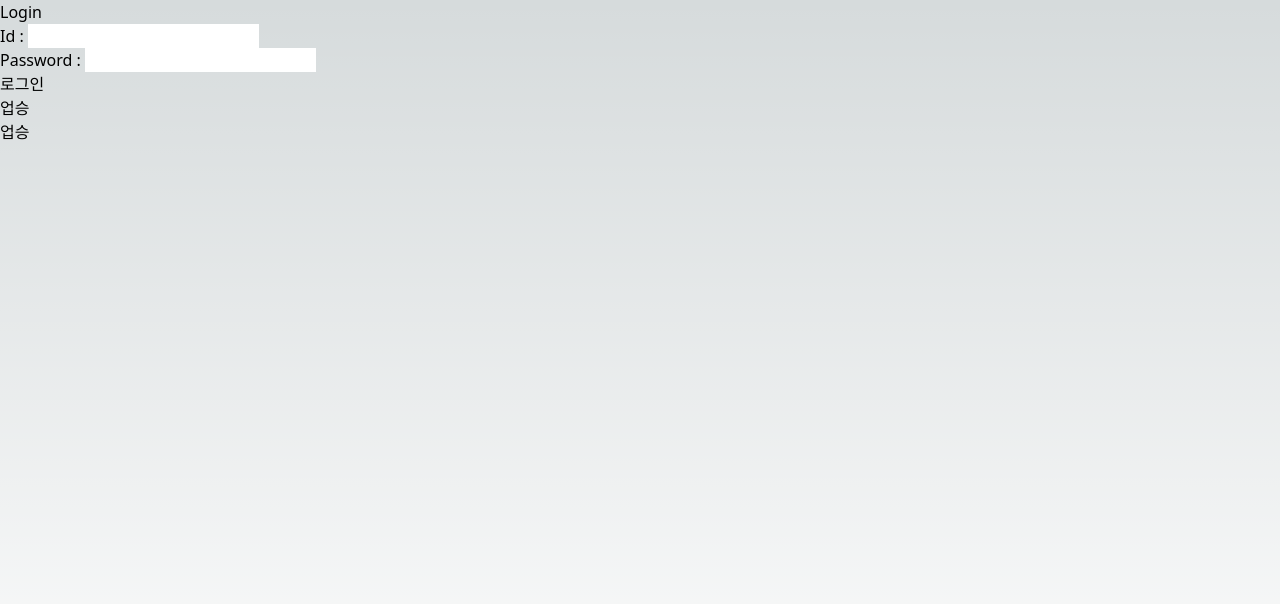
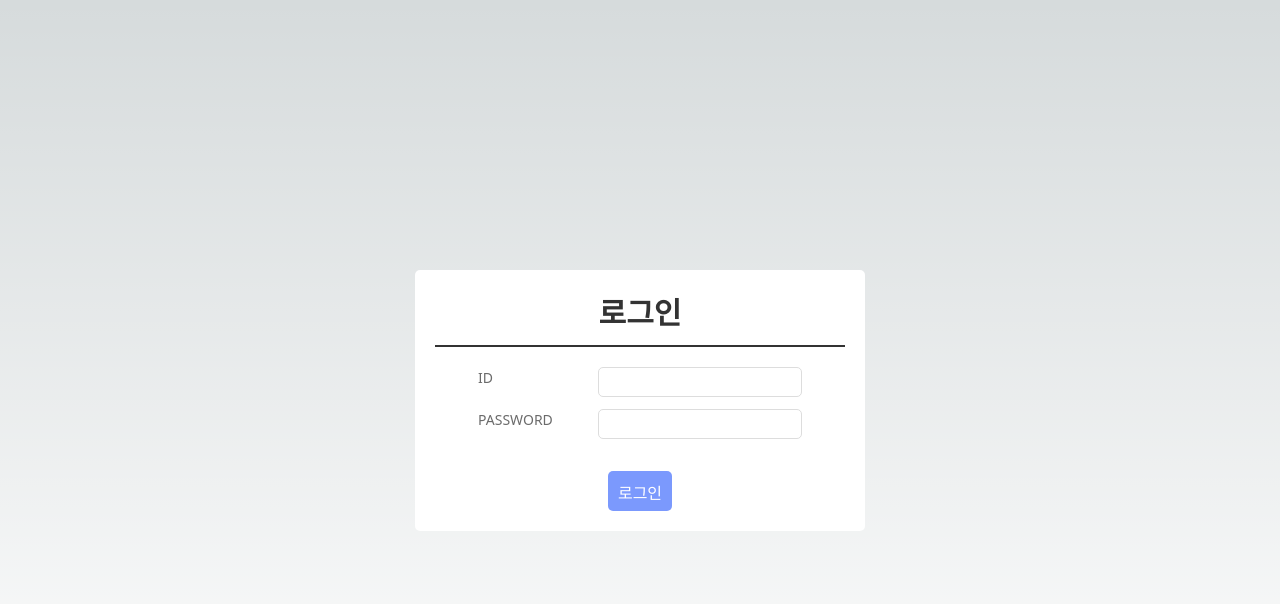
Before and after one commit to PangyoGo/pangyogo-client, a Next.js app: page /login in a window 1280 px wide. Shown: the top 604 px of the page. Built offline with nearby package versions, Linux system fonts and the light colour scheme.

Commit message:
login UI 구현

```diff
--- /dev/null
+++ b/src/components/login/LoginForm/LoginForm.tsx
@@ -0,0 +1,69 @@
+import { useAuth } from "@/hooks/useAuth";
+import { useState } from "react";
+import styled from './login-form.module.css';
+
+export interface LoginInfo{
+  id: string;
+  password: string;
+}
+
+export interface User {
+  id: string;
+  nickname: string;
+  accessToken: string;
+  refeshToekn: string;
+}
+
+export type UserInfo = Pick<LoginInfo, 'id'> &{
+  nickname: string;
+}
+
+export default function Login() {
+  const auth = useAuth();
+  const [loginInfo, SetLoginInfo] = useState({
+    id: "",
+    password: "",
+  });
+
+  const handleInputValue = (key: string) => (e: any) => {
+    SetLoginInfo({ ...loginInfo, [key]: e.target.value });
+  };
+
+  const loginRequestHandler = (e:any) => {
+    e.preventDefault();
+    //const {id, password} = loginInfo;
+    //console.log(id, password)
+    auth.login(loginInfo)
+  }
+
+    return (
+    <>
+    <div className={`flex flex-col ${styled.form}`}>
+        <h2 className="text-center font-bold">로그인</h2>
+        <form className={`inline-flex flex-col gap-3`} onSubmit={(e) => e.preventDefault()}>
+          <div className={styled.input_box}>
+            <label htmlFor="for">ID</label>
+            <input className={styled.input} type="id" onChange={handleInputValue("id")} />
+          </div>
+          <div className={styled.input_box}>
+            <label htmlFor="for">PASSWORD</label>
+                <input
+                  className={styled.input}
+                  type="password"
+                  onChange={handleInputValue("password")}
+                />
+          </div>
+
+          <div className={styled.btn_box}>
+            <button className={styled.submit} type="submit" onClick={loginRequestHandler}>로그인</button>
+          </div>
+        </form>
+
+        {/* <div>{auth.user?.id ? auth.user?.id  : "업승"}</div>
+        <div>{auth.user?.nickname ? auth.user?.nickname  : "업승" }</div> */}
+        </div>
+    </>
+
+    )
+
+}
--- /dev/null
+++ b/src/components/login/LoginForm/login-form.module.css
@@ -0,0 +1,52 @@
+  .form {
+    width: 450px;
+    padding: 20px;
+    background-color: #fff;
+    border-radius: 5px;
+  }
+
+  .form h2 {
+    color: rgb(51, 51, 51);
+    font-size: 30px;
+    padding-bottom: 10px;
+    margin-bottom: 20px;
+    border-bottom: 2px solid rgb(51, 51, 51);
+  }
+
+  .form label {
+    width: 120px;
+  }
+
+  .input label {
+    display: inline-flex;
+    align-items: center;
+  }
+
+  .input_box {
+    color: #6b6b6b;
+    font-size: 14px;
+    display: flex;
+    justify-content: center;
+  }
+
+  .input {
+    border: 1px solid rgb(221, 221, 221);
+    height: 30px;
+    transition: border 0.3s ease;
+    outline: none;
+    border-radius: 5px;
+  }
+
+  .btn_box {
+    display: flex;
+    justify-content: center;
+  }
+
+  .submit {
+    background-color: rgb(123, 153, 253);
+    color: #fff;
+    height: 40px;
+    padding: 10px;
+    border-radius: 5px;
+    margin-top: 20px;
+  }
--- a/src/pages/login.tsx
+++ b/src/pages/login.tsx
@@ -1,57 +1,14 @@
-import { useAuth } from "@/hooks/useAuth";
-import { useState } from "react";
+import LoginForm from "@/components/login/LoginForm/LoginForm";
+import { NextPage } from "next";
 
-export interface LoginInfo{
-  id: string;
-  password: string;
-}
+const Join: NextPage = () => {
+  return (
+    <>
+      <div className="h-full flex justify-center items-center flex-col">
+        <LoginForm />
+      </div>
+    </>
+  );
+};
 
-export type UserInfo = Pick<LoginInfo, 'id'> &{
-  nickname: string;
-}
-
-export default function Login() {
-  const auth = useAuth();
-  const [loginInfo, SetLoginInfo] = useState({
-    id: "",
-    password: "",
-  });
-
-  const handleInputValue = (key: string) => (e: any) => {
-    SetLoginInfo({ ...loginInfo, [key]: e.target.value });
-  };
-
-  const loginRequestHandler = (e:any) => {
-    e.preventDefault();
-    //const {id, password} = loginInfo;
-    //console.log(id, password)
-    auth.login(loginInfo)
-  }
-
-    return (
-    <>
-        <div>Login</div>
-        <form onSubmit={(e) => e.preventDefault()}>
-          <div className="id-box">
-            <label htmlFor="for">Id : </label>
-            <input type="id" onChange={handleInputValue("id")} />
-          </div>
-          <div className="password-box">
-            <label htmlFor="for">Password : </label>
-                <input
-                  type="password"
-                  onChange={handleInputValue("password")}
-                />
-          </div>
-          <div className="login-btn-box">
-            <button type="submit" onClick={loginRequestHandler}>로그인</button>
-          </div>
-        </form>
-
-        <div>{auth.user?.id ? auth.user?.id  : "업승"}</div>
-        <div>{auth.user?.nickname ? auth.user?.nickname  : "업승" }</div>
-    </>
-
-    )
-
-}
+export default Join;
```
